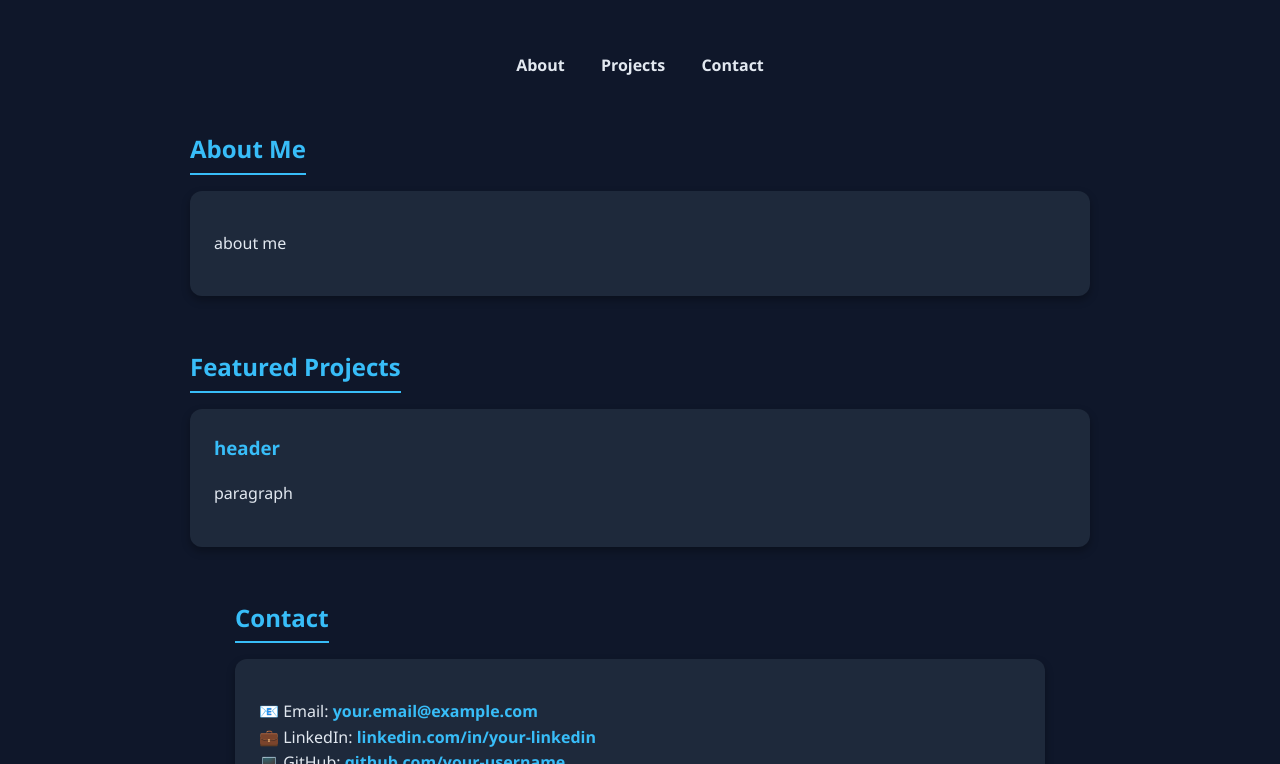
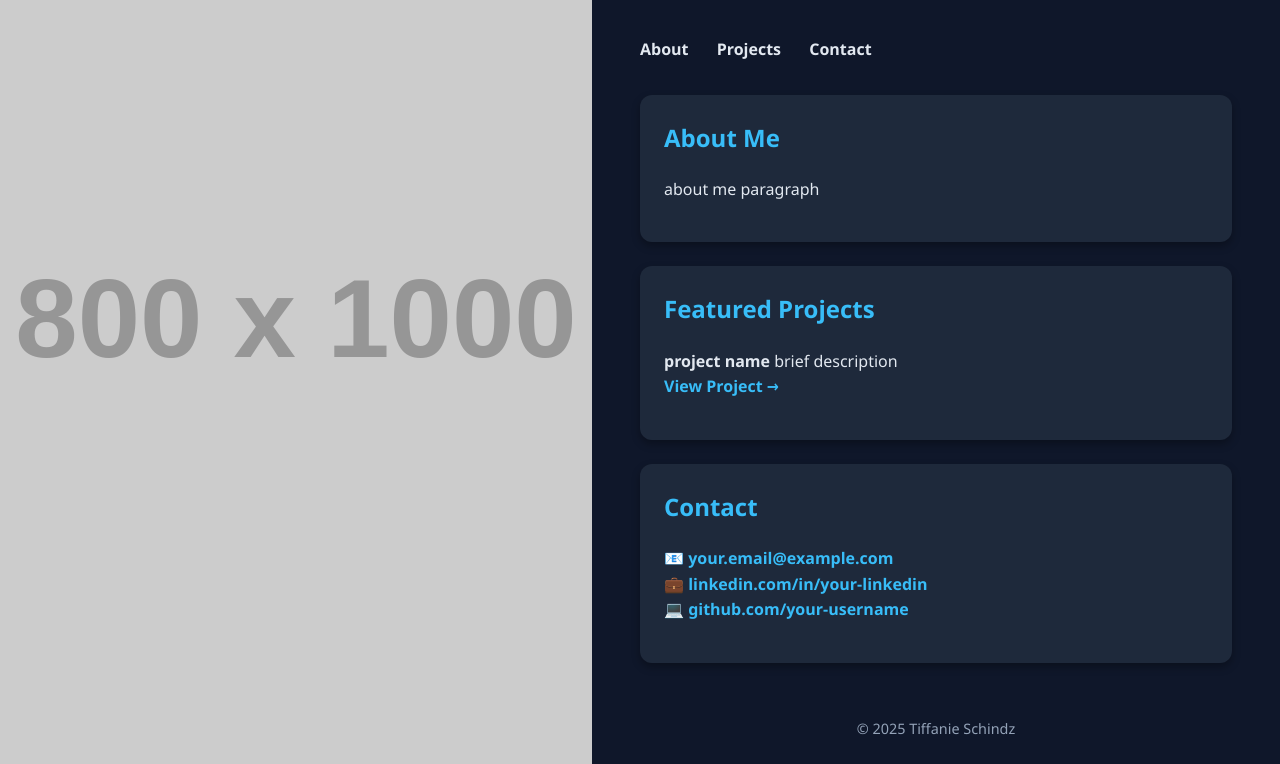
Before and after one commit to tschindz/portfolio, a plain HTML site: page index.html in a window 1280 px wide. Shown: the part 165-929 px from the top of the page. Drawn offline with Linux system fonts and the light colour scheme; placeholder pictures from the web are drawn by us.

Commit message:
Update index.html

```diff
--- a/index.html
+++ b/index.html
@@ -19,45 +19,43 @@
       color: var(--text);
       line-height: 1.6;
     }
-    header {
-      text-align: center;
-      padding: 4rem 1rem 2rem;
+    .split {
+      display: flex;
+      min-height: 100vh;
     }
-    header h1 {
+    .left {
+      flex: 1;
+      background: url("https://via.placeholder.com/800x1000") center/cover no-repeat;
+    }
+    .right {
+      flex: 1;
+      display: flex;
+      flex-direction: column;
+      justify-content: center;
+      padding: 3rem;
+    }
+    h1 {
       font-size: 2.5rem;
       margin: 0;
       color: var(--accent);
     }
-    header p {
+    p.lead {
       font-size: 1.2rem;
       margin-top: 0.5rem;
-      opacity: 0.85;
+      opacity: 0.9;
     }
     nav {
-      text-align: center;
-      margin-bottom: 2rem;
+      margin: 2rem 0;
     }
     nav a {
       color: var(--text);
+      margin-right: 1.5rem;
       text-decoration: none;
-      margin: 0 1rem;
-      font-weight: 600;
+      font-weight: bold;
       transition: color 0.3s;
     }
     nav a:hover {
       color: var(--accent);
-    }
-    .container {
-      width: 90%;
-      max-width: 900px;
-      margin: 2rem auto;
-    }
-    h2 {
-      color: var(--accent);
-      margin-bottom: 1rem;
-      border-bottom: 2px solid var(--accent);
-      display: inline-block;
-      padding-bottom: 0.25rem;
     }
     .card {
       background: var(--card);
@@ -65,14 +63,10 @@
       border-radius: 12px;
       margin-bottom: 1.5rem;
       box-shadow: 0 4px 8px rgba(0,0,0,0.3);
-      transition: transform 0.2s;
     }
-    .card:hover {
-      transform: translateY(-5px);
-    }
-    .card h3 {
+    .card h2 {
+      color: var(--accent);
       margin-top: 0;
-      color: var(--accent);
     }
     .card a {
       color: var(--accent);
@@ -85,20 +79,33 @@
     }
     footer {
       text-align: center;
-      padding: 1.5rem;
-      background: #020617;
-      margin-top: 2rem;
+      padding: 1rem;
+      color: #94a3b8;
       font-size: 0.9rem;
-      color: #94a3b8;
+    }
+    @media(max-width: 900px) {
+      .split {
+        flex-direction: column;
+      }
+      .left {
+        height: 300px;
+      }
+      .right {
+        padding: 2rem;
+      }
     }
   </style>
 </head>
 <body>
 
-  <header>
+  <div class="split">
+    <div class="left">
+      <!-- Replace the placeholder URL with your own photo or illustration -->
+    </div>
+
+    <div class="right">
       <h1>Tiffanie Schindz</h1>
-    <p>tagline</p>
-  </header>
+      <p class="lead">tagline</p>
 
       <nav>
         <a href="#about">About</a>
@@ -106,39 +113,33 @@
         <a href="#contact">Contact</a>
       </nav>
 
-  <div class="container" id="about">
+      <div class="card" id="about">
         <h2>About Me</h2>
-    <div class="card">
         <p>
-        about me
-      </p>
-    </div>
-  </div>
-
-  <div class="container" id="projects">
-    <h2>Featured Projects</h2>
-
-    <div class="card">
-      <h3>header</h3>
-      <p>
-        paragraph
+          about me paragraph
         </p>
       </div>
 
-  <div class="container" id="contact">
+      <div class="card" id="projects">
+        <h2>Featured Projects</h2>
+        <p><strong>project name</strong> brief description<br>
+          <a href="https://github.com/your-username/f35-case-study">View Project →</a></p>
+      </div>
+
+      <div class="card" id="contact">
         <h2>Contact</h2>
-    <div class="card">
         <p>
-        📧 Email: <a href="mailto:your.email@example.com">your.email@example.com</a><br>
-        💼 LinkedIn: <a href="https://linkedin.com/in/your-linkedin">linkedin.com/in/your-linkedin</a><br>
-        💻 GitHub: <a href="https://github.com/your-username">github.com/your-username</a>
+          📧 <a href="mailto:your.email@example.com">your.email@example.com</a><br>
+          💼 <a href="https://linkedin.com/in/your-linkedin">linkedin.com/in/your-linkedin</a><br>
+          💻 <a href="https://github.com/your-username">github.com/your-username</a>
         </p>
-    </div>
       </div>
 
       <footer>
         <p>&copy; 2025 Tiffanie Schindz</p>
       </footer>
+    </div>
+  </div>
 
 </body>
 </html>
```
Lines whose indentation alone changed are shown as unchanged.
